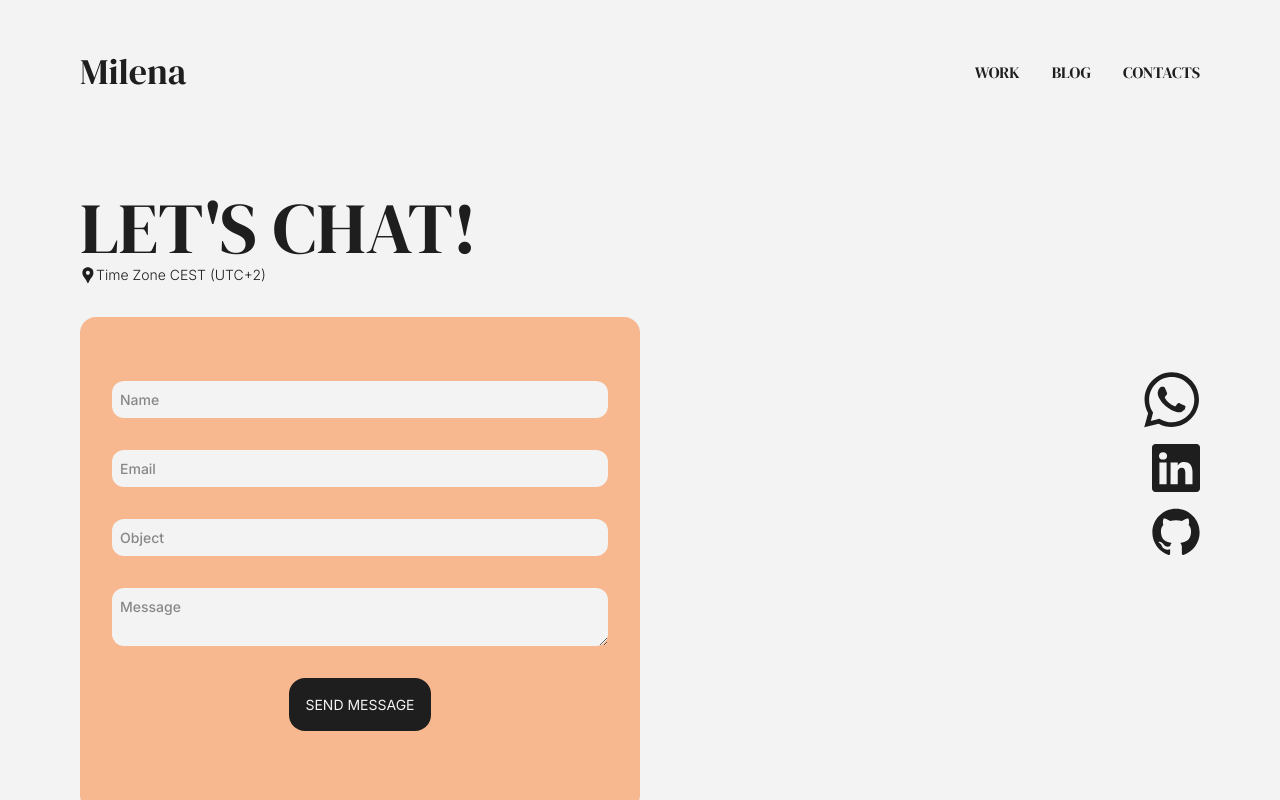
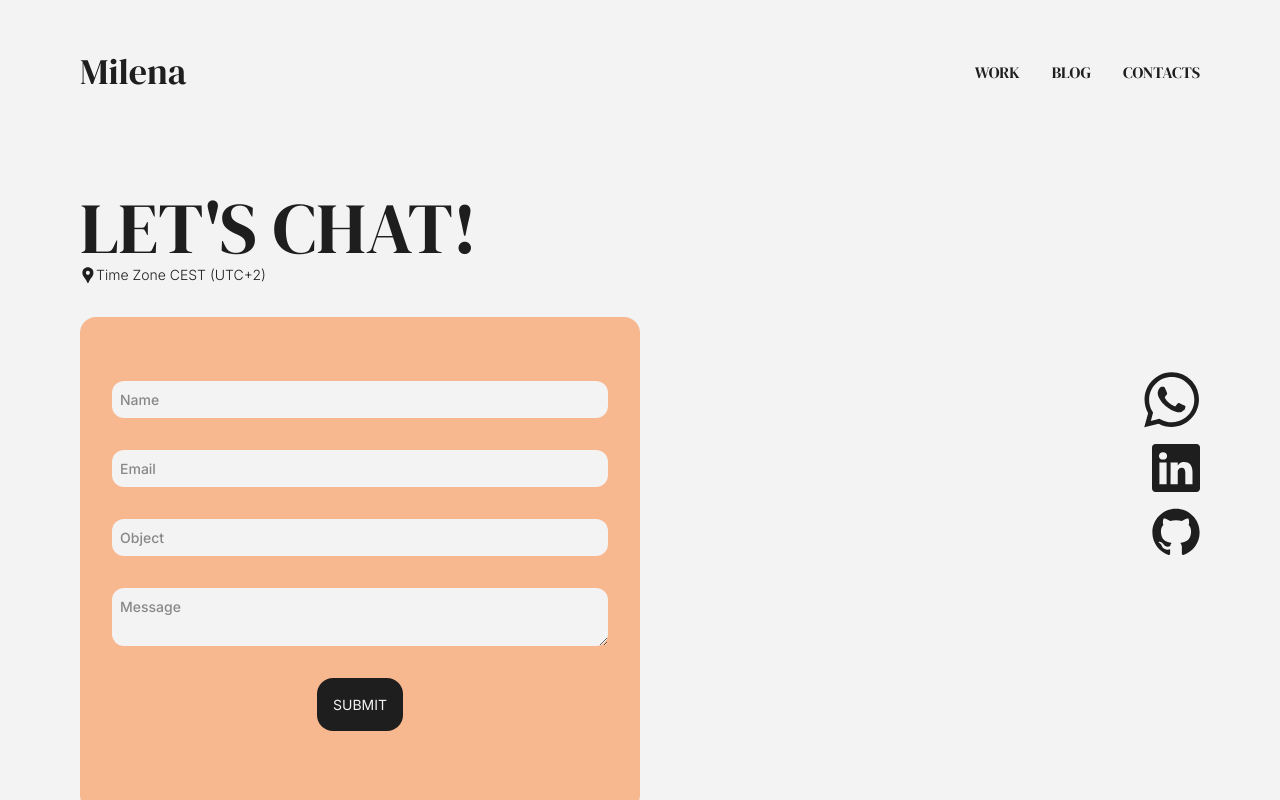
Before and after one commit to MilCipriani/portfolio, a React (Vite) app: page /contacts in a window 1280 px wide. Built offline with nearby package versions, Linux system fonts and the light colour scheme.

Commit message:
dependencies update

```diff
--- a/src/components/ContactForm.tsx
+++ b/src/components/ContactForm.tsx
@@ -34,8 +34,8 @@ export default function ContactForm() {
       <input type="email" placeholder='Email' name="email" required className='p-2 bg-white dark:bg-secondary-light rounded-xl font-medium text-black w-full'/>
       <input type="text" placeholder='Object' name="object" required className='p-2 bg-white dark:bg-secondary-light rounded-xl font-medium text-black w-full'/>
       <textarea name="message" placeholder='Message' required className='p-2 bg-white dark:bg-secondary-light rounded-xl font-medium text-black w-full'></textarea>
-      <button type="submit" className='flex items-center w-fit bg-black dark:bg-[#251518] text-white p-4 rounded-2xl cursor-pointer uppercase font-[400]'>Send Message</button>
-      <span className='rounded-xl font-[600] py-2 px-3 text-black'>{result}</span>
+      <button type="submit" className='flex items-center w-fit bg-black dark:bg-blue text-white p-4 rounded-2xl cursor-pointer uppercase font-normal'>{t('routes.contacts.submitForm')}</button>
+      <span className='rounded-xl font-semibold py-2 px-3 text-black'>{result}</span>
     </form>
   );
 }
--- a/src/translation/english.ts
+++ b/src/translation/english.ts
@@ -69,6 +69,7 @@ export default {
     contacts: {
       h1: "Let's chat!",
       p: "Time Zone CEST (UTC+2)",
+      submitForm: 'Submit',
       aria: {
         whatsapp: "Text me on Whatsapp",
         linkedin: "Visit my Linkedin profile",
--- a/src/translation/italian.ts
+++ b/src/translation/italian.ts
@@ -69,6 +69,7 @@ export default {
     contacts:{
       h1: "Mi trovi qui!",
       p: "Fuso Orario CEST (UTC+2)",
+      submitForm: 'Invia',
       aria: {
         whatsapp: "Scrivimi un messaggio su Whatsapp",
         linkedin: "Visita il mio profilo Linkedin",
--- a/src/translation/translationTyping.ts
+++ b/src/translation/translationTyping.ts
@@ -69,6 +69,7 @@ export interface TranslationStructure {
     contacts:{
       h1: string
       p: string
+      submitForm: string
       aria: {
         whatsapp: string
         linkedin: string
@@ -129,6 +130,7 @@ export type TranslationKey =
 
   | 'routes.contacts.h1'
   | 'routes.contacts.p'
+  | 'routes.contacts.submitForm'
   | 'routes.contacts.aria.whatsapp'
   | 'routes.contacts.aria.linkedin'
   | 'routes.contacts.aria.github'
```
Also changed, not shown: 1 other file (tests, documents, lock files or other folders).
